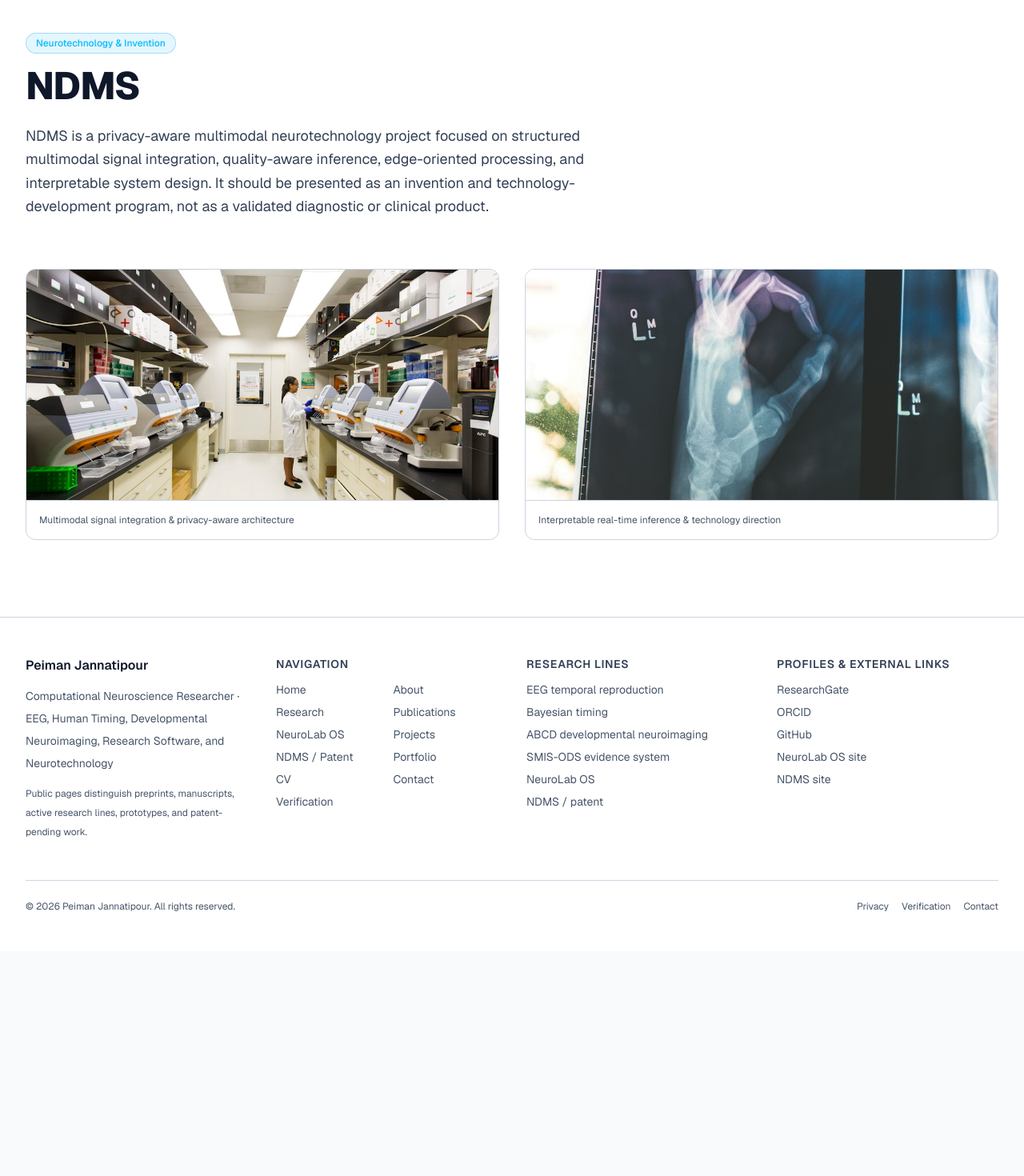
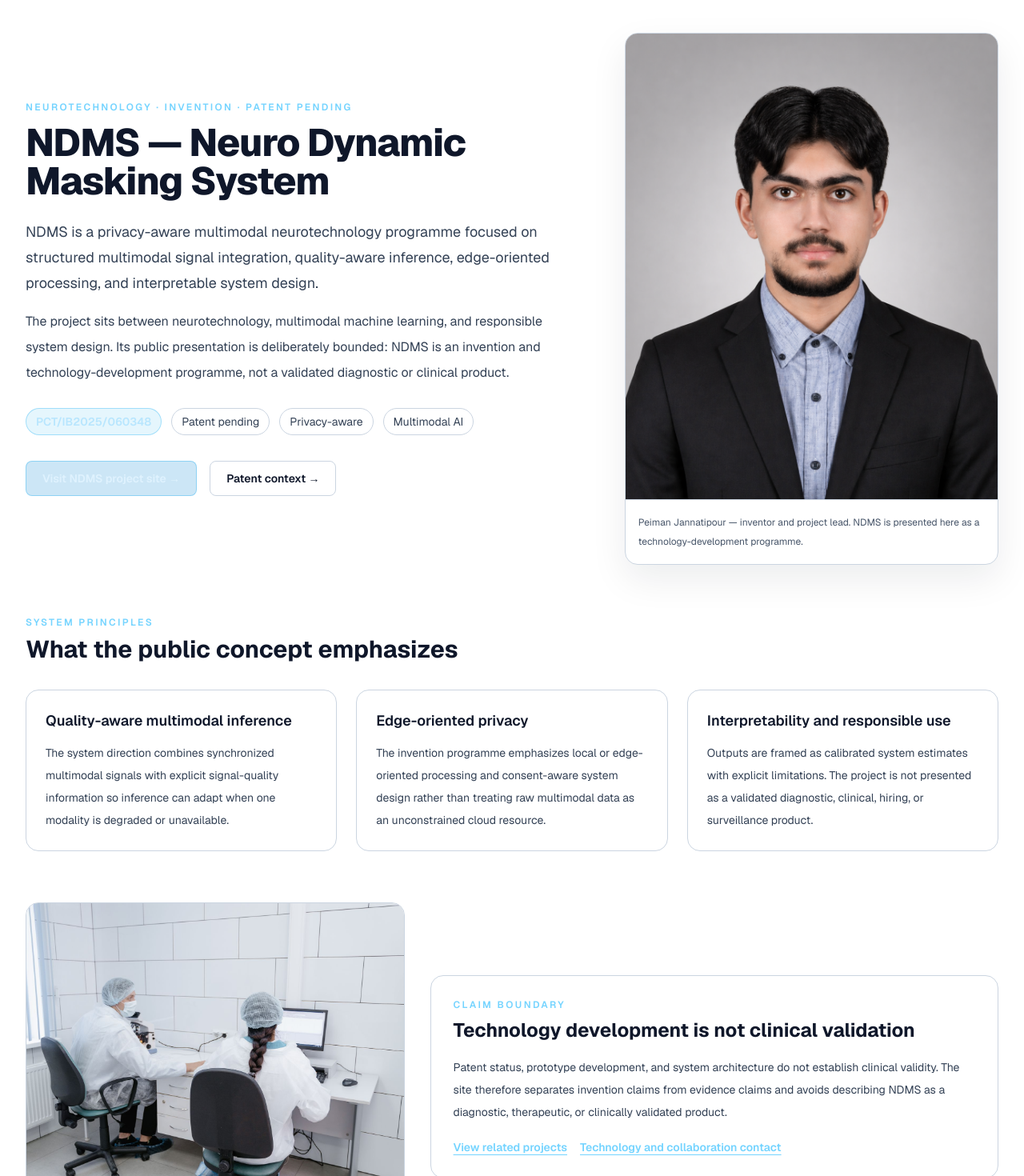
Before and after one commit to peimanjannatipour/peimanjp-, a Next.js app: page /ndms in a window 1280 px wide. Shown: the part 120-1590 px from the top of the page at 80% size. Before the commit the page ends 1309 px from the top, so only its background shows below. Built offline with nearby package versions, Linux system fonts and the light colour scheme.

Commit message:
Strengthen NDMS inventor positioning, responsible-use boundaries, and relevant imagery

```diff
--- a/src/app/ndms/page.tsx
+++ b/src/app/ndms/page.tsx
@@ -1,74 +1,103 @@
 import type { Metadata } from "next";
 import Image from "next/image";
-import seoData from "@/../content/site-copy/seo.json";
+import Link from "next/link";
 import { JsonLd } from "@/components/JsonLd";
+import { externalLinks } from "@/data/links";
 import { createPageMetadata } from "@/lib/metadata";
 import { techArticleJsonLd } from "@/lib/structured-data";
 
 export const metadata: Metadata = createPageMetadata({
-  title: "NDMS | Privacy-Aware Multimodal Neurotechnology Concept",
+  title: "NDMS | Privacy-Aware Multimodal Neurotechnology",
   description:
-    "NDMS is a privacy-aware multimodal neurotechnology concept focused on structured signal integration, real-time inference, and interpretable system design.",
+    "NDMS is a privacy-aware multimodal neurotechnology programme focused on quality-aware inference, edge-oriented processing, interpretability, and responsible use.",
   path: "/ndms",
 });
 
+const pillars = [
+  {
+    title: "Quality-aware multimodal inference",
+    text: "The system direction combines synchronized multimodal signals with explicit signal-quality information so inference can adapt when one modality is degraded or unavailable.",
+  },
+  {
+    title: "Edge-oriented privacy",
+    text: "The invention programme emphasizes local or edge-oriented processing and consent-aware system design rather than treating raw multimodal data as an unconstrained cloud resource.",
+  },
+  {
+    title: "Interpretability and responsible use",
+    text: "Outputs are framed as calibrated system estimates with explicit limitations. The project is not presented as a validated diagnostic, clinical, hiring, or surveillance product.",
+  },
+];
+
 export default function NDMSPage() {
-  const data = seoData.ndms;
-
   return (
-    <main className="bg-slate-950 text-slate-100 min-h-screen py-16 lg:py-24" id="main">
+    <main className="min-h-screen bg-slate-950 py-16 text-slate-100 lg:py-24" id="main">
       <JsonLd
         data={techArticleJsonLd({
-          title: "NDMS — Privacy-Aware Multimodal Neurotechnology Project",
-          description: "NDMS is a privacy-aware multimodal neurotechnology project focused on structured multimodal signal integration, quality-aware inference, edge-oriented processing, and interpretable system design.",
+          title: "NDMS — Neuro Dynamic Masking System",
+          description: "A privacy-aware multimodal neurotechnology programme focused on structured signal integration, quality-aware inference, edge-oriented processing, and interpretable system design.",
           path: "/ndms",
         })}
       />
+
       <div className="mx-auto max-w-7xl px-5 sm:px-8">
-        <div className="max-w-3xl">
-          <span className="inline-block rounded-full border border-sky-500/30 bg-sky-500/10 px-3 py-1 text-xs font-medium text-sky-400">
-            Neurotechnology &amp; Invention
-          </span>
-          <h1 className="mt-4 text-4xl font-extrabold tracking-tight text-white sm:text-5xl">
-            {data.title}
-          </h1>
-          <p className="mt-6 text-lg leading-relaxed text-slate-300">
-            NDMS is a privacy-aware multimodal neurotechnology project focused on structured multimodal signal integration, quality-aware inference, edge-oriented processing, and interpretable system design. It should be presented as an invention and technology-development program, not as a validated diagnostic or clinical product.
-          </p>
-        </div>
-
-        {/* Supporting Stock Photo Context */}
-        <div className="mt-16 grid gap-8 md:grid-cols-2">
-          <div className="overflow-hidden rounded-xl border border-slate-800 bg-slate-900">
-            <Image
-              alt="Modern biomedical research environment for neurotechnology"
-              className="h-72 w-full object-cover"
-              height={600}
-              src="/assets/stock/stock7.jpg"
-              width={800}
-            />
-            <div className="p-4 border-t border-slate-800">
-              <p className="text-xs text-slate-400">
-                Multimodal signal integration &amp; privacy-aware architecture
-              </p>
+        <div className="grid gap-12 lg:grid-cols-[1.2fr_0.8fr] lg:items-center">
+          <div>
+            <p className="text-xs font-semibold uppercase tracking-[0.2em] text-sky-300">Neurotechnology · invention · patent pending</p>
+            <h1 className="mt-3 text-4xl font-extrabold tracking-tight text-white sm:text-5xl">NDMS — Neuro Dynamic Masking System</h1>
+            <p className="mt-6 text-lg leading-8 text-slate-300">
+              NDMS is a privacy-aware multimodal neurotechnology programme focused on structured multimodal signal integration, quality-aware inference, edge-oriented processing, and interpretable system design.
+            </p>
+            <p className="mt-4 text-base leading-8 text-slate-300">
+              The project sits between neurotechnology, multimodal machine learning, and responsible system design. Its public presentation is deliberately bounded: NDMS is an invention and technology-development programme, not a validated diagnostic or clinical product.
+            </p>
+            <div className="mt-7 flex flex-wrap gap-3 text-sm">
+              <span className="rounded-full border border-sky-500/30 bg-sky-500/10 px-3 py-1.5 font-semibold text-sky-200">PCT/IB2025/060348</span>
+              <span className="rounded-full border border-slate-700 px-3 py-1.5 text-slate-300">Patent pending</span>
+              <span className="rounded-full border border-slate-700 px-3 py-1.5 text-slate-300">Privacy-aware</span>
+              <span className="rounded-full border border-slate-700 px-3 py-1.5 text-slate-300">Multimodal AI</span>
+            </div>
+            <div className="mt-8 flex flex-wrap gap-4">
+              <a className="inline-flex min-h-11 items-center rounded-lg border border-sky-500/30 bg-sky-600/20 px-5 py-2.5 text-sm font-semibold text-sky-100 hover:bg-sky-600/35" href={externalLinks.ndms.href} rel="noreferrer" target="_blank">Visit NDMS project site →</a>
+              <Link className="inline-flex min-h-11 items-center rounded-lg border border-slate-700 bg-slate-800 px-5 py-2.5 text-sm font-semibold text-slate-200 hover:bg-slate-700" href="/patent">Patent context →</Link>
             </div>
           </div>
 
-          <div className="overflow-hidden rounded-xl border border-slate-800 bg-slate-900">
-            <Image
-              alt="Neuroscience and cognition-themed lab image"
-              className="h-72 w-full object-cover"
-              height={600}
-              src="/assets/stock/stock8.jpg"
-              width={800}
-            />
-            <div className="p-4 border-t border-slate-800">
-              <p className="text-xs text-slate-400">
-                Interpretable real-time inference &amp; technology direction
-              </p>
+          <figure className="overflow-hidden rounded-2xl border border-slate-800 bg-slate-900 shadow-2xl">
+            <Image alt="Peiman Jannatipour, inventor of NDMS" className="aspect-[4/5] w-full object-cover object-center" height={1200} priority src="/images/inventor-photo.jpg" width={960} />
+            <figcaption className="border-t border-slate-800 p-4 text-xs leading-6 text-slate-400">Peiman Jannatipour — inventor and project lead. NDMS is presented here as a technology-development programme.</figcaption>
+          </figure>
+        </div>
+
+        <section className="mt-16" aria-labelledby="ndms-principles-title">
+          <p className="text-xs font-semibold uppercase tracking-[0.2em] text-sky-300">System principles</p>
+          <h2 className="mt-2 text-3xl font-bold text-white" id="ndms-principles-title">What the public concept emphasizes</h2>
+          <div className="mt-8 grid gap-6 md:grid-cols-3">
+            {pillars.map((pillar) => (
+              <article className="rounded-2xl border border-slate-800 bg-slate-900 p-6" key={pillar.title}>
+                <h3 className="text-lg font-semibold text-white">{pillar.title}</h3>
+                <p className="mt-3 text-sm leading-7 text-slate-300">{pillar.text}</p>
+              </article>
+            ))}
+          </div>
+        </section>
+
+        <section className="mt-16 grid gap-8 lg:grid-cols-[0.8fr_1.2fr] lg:items-center" aria-labelledby="ndms-boundary-title">
+          <figure className="overflow-hidden rounded-2xl border border-slate-800 bg-slate-900">
+            <Image alt="Biomedical neuroscience research environment" className="aspect-[4/3] w-full object-cover" height={900} src="/images/stock-neuroscience-research.jpg" width={1200} />
+            <figcaption className="border-t border-slate-800 p-4 text-xs leading-6 text-slate-400">Illustrative neurotechnology research context; not an NDMS validation experiment.</figcaption>
+          </figure>
+          <div className="rounded-2xl border border-slate-800 bg-slate-900 p-7">
+            <p className="text-xs font-semibold uppercase tracking-[0.2em] text-sky-300">Claim boundary</p>
+            <h2 className="mt-2 text-2xl font-bold text-white" id="ndms-boundary-title">Technology development is not clinical validation</h2>
+            <p className="mt-4 text-sm leading-7 text-slate-300">
+              Patent status, prototype development, and system architecture do not establish clinical validity. The site therefore separates invention claims from evidence claims and avoids describing NDMS as a diagnostic, therapeutic, or clinically validated product.
+            </p>
+            <div className="mt-5 flex flex-wrap gap-4">
+              <Link className="text-sm font-semibold text-sky-300 underline underline-offset-4" href="/projects">View related projects</Link>
+              <Link className="text-sm font-semibold text-sky-300 underline underline-offset-4" href="/contact">Technology and collaboration contact</Link>
             </div>
           </div>
-        </div>
+        </section>
       </div>
     </main>
   );
```
